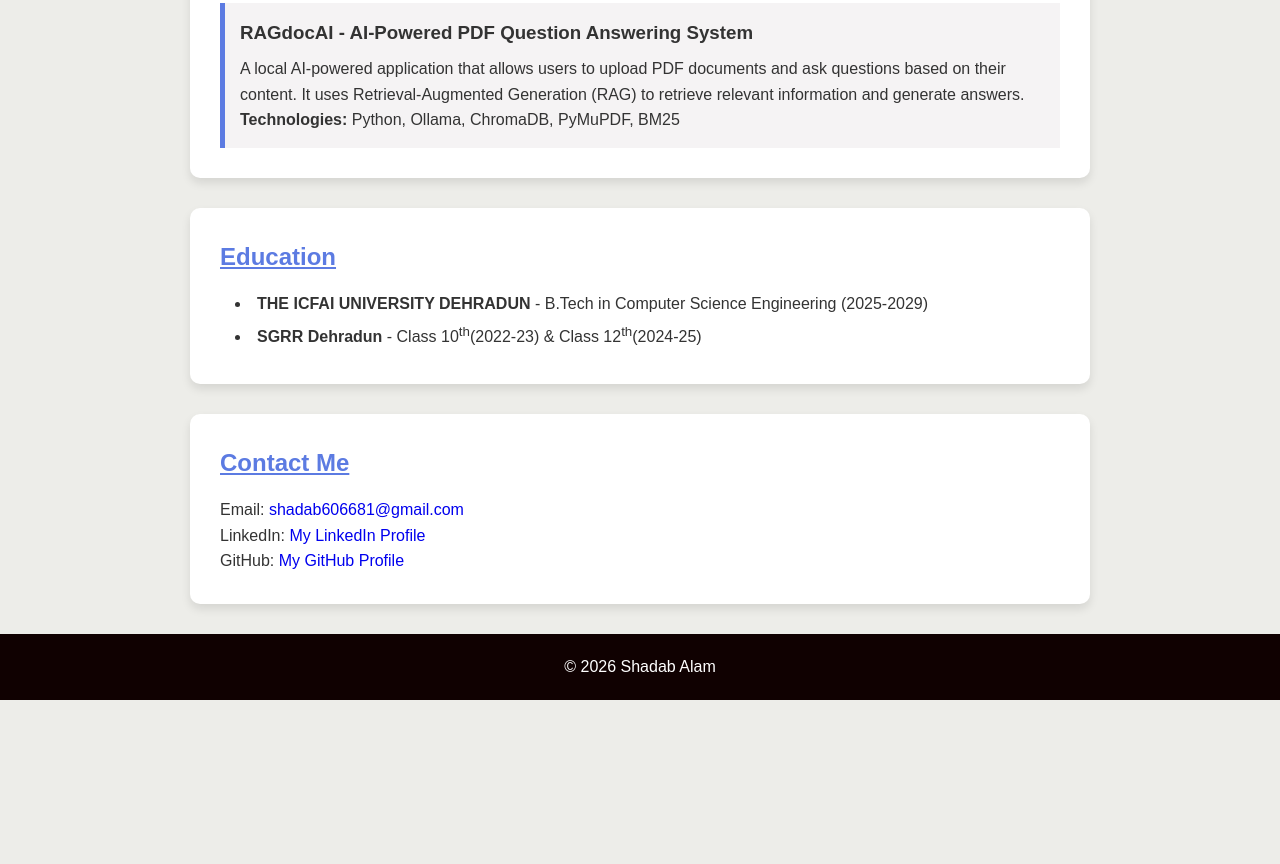
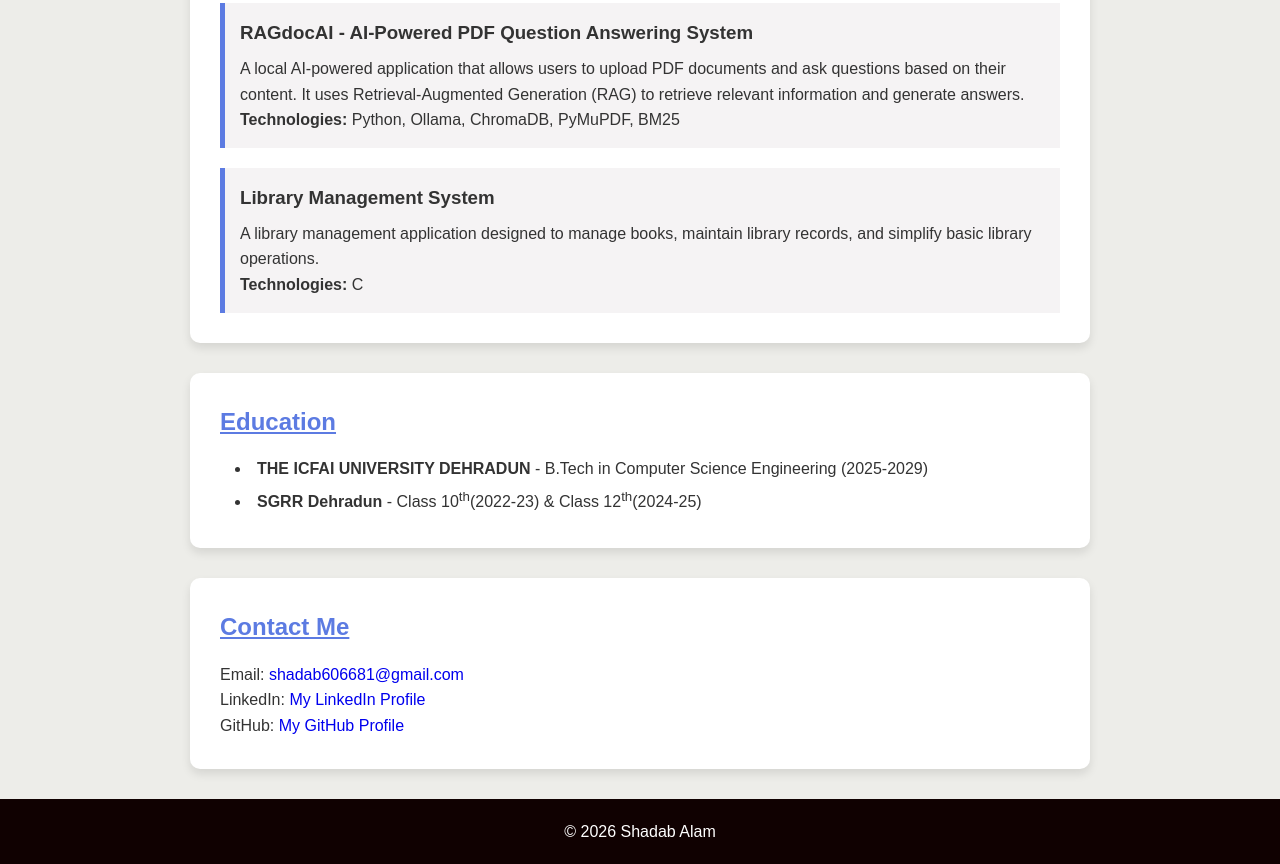
Before and after one commit to shadab-a43/My_Portfolio_Website, a plain HTML site: page index.html in a window 1280 px wide. Shown: the part 1275-2139 px from the top of the page. Before the commit the page ends 1975 px from the top, so only its background shows below. Drawn offline with Linux system fonts and the light colour scheme.

Commit message:
Update index.html

```diff
--- a/index.html
+++ b/index.html
@@ -70,6 +70,12 @@
             <p><b>Technologies:</b> Python, Ollama, ChromaDB, PyMuPDF, BM25</p>
         </div>
 
+        <div class="project">
+            <h3>Library Management System</h3>
+            <p>A library management application designed to manage books, maintain library records, and simplify basic library operations.</p>
+            <p><b>Technologies:</b> C</p>
+        </div>
+
     </section>
 
     <!-- Education -->
```
